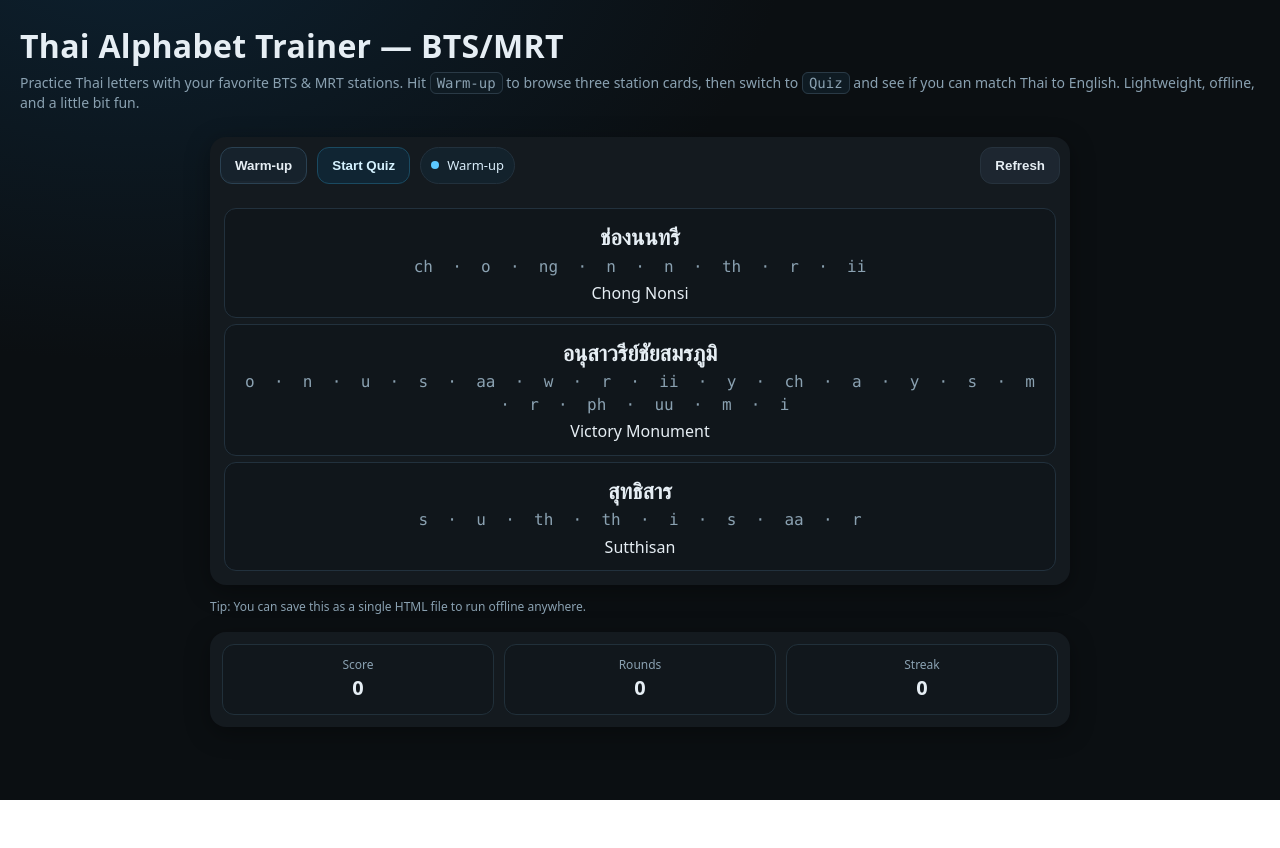
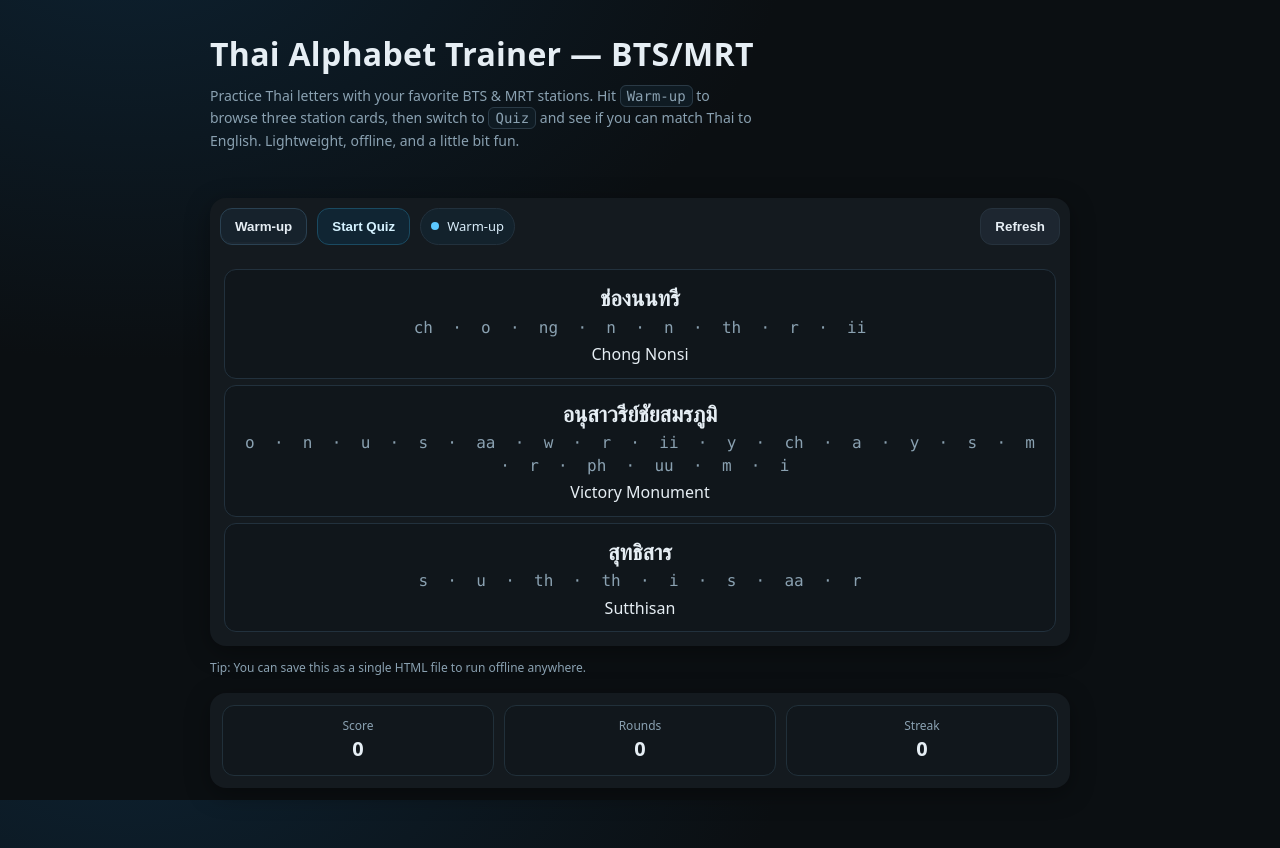
Before and after one commit to andywer/thai-alphabet-trainer, a plain HTML site: page index.html in a window 1280 px wide. Before the commit the page ends 800 px from the top, so only its background shows below. Drawn offline with Linux system fonts and the light colour scheme.

Commit message:
Fix header position

```diff
--- a/index.html
+++ b/index.html
@@ -24,9 +24,9 @@
       background: radial-gradient(1200px 800px at 10% -10%, #0d2130 0%, var(--bg) 55%);
       color: var(--text);
     }
-    header { padding: 24px 20px 8px; }
-    h1 { margin: 0 0 4px; font-weight: 700; letter-spacing: .3px; }
-    .sub { color: var(--muted); font-size: 14px; }
+    header { padding: 32px 20px 12px; }
+    h1 { margin: 0 0 8px; font-weight: 700; letter-spacing: .3px; text-wrap: balance; }
+    .sub { color: var(--muted); font-size: 14px; margin: 6px 0 18px; max-width: 68ch; line-height: 1.6; }
     main { max-width: 900px; margin: 0 auto; padding: 16px 20px 60px; }
     .row { display: flex; flex-wrap: wrap; gap: 16px; align-items: center; }
     .card { background: var(--card); border-radius: var(--radius); box-shadow: var(--shadow); }
@@ -53,6 +53,9 @@
     tbody tr:last-child td { border-bottom: 0; }
     .mono { font-family: ui-monospace, SFMono-Regular, Menlo, Consolas, "Liberation Mono", monospace; }
     .muted { color: var(--muted); }
+
+    /* Constrain header content to main width */
+    header .inner { max-width: 900px; margin: 0 auto; padding: 0 20px; }
 
     .sections { display: grid; grid-template-columns: 1fr; gap: 16px; }
     @media (min-width: 840px) {
@@ -94,8 +97,10 @@
 </head>
 <body>
   <header>
-    <h1>Thai Alphabet Trainer — BTS/MRT</h1>
+    <div class="inner">
+      <h1>Thai Alphabet Trainer — BTS/MRT</h1>
     <div class="sub">Practice Thai letters with your favorite BTS &amp; MRT stations. Hit <span class="kbd">Warm‑up</span> to browse three station cards, then switch to <span class="kbd">Quiz</span> and see if you can match Thai to English. Lightweight, offline, and a little bit fun.</div>
+    </div>
   </header>
   <main>
     <div class="row">
```
